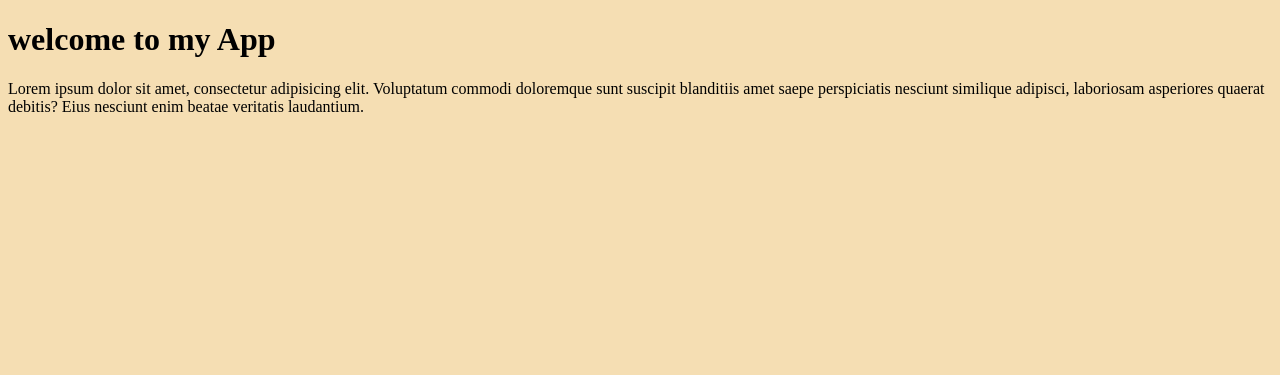
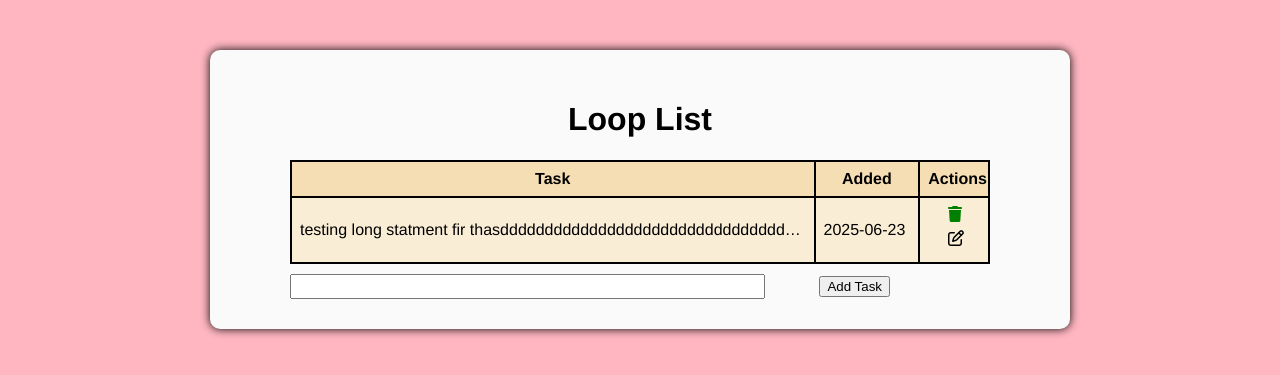
Before and after one commit to Abdalla2004-collab/To-do-list, a Flask app: page / in a window 1280 px wide. Shown: the top 375 px of the page. Run offline with Flask 3, Linux system fonts and the light colour scheme; data comes from the database, SQL or seed files in the repository; both versions use the stored data as it was after the commit; some libraries are stand-ins or nearby versions.

Commit message:
styling the website

```diff
--- a/app.py
+++ b/app.py
@@ -1,19 +1,74 @@
 # Imports
-from flask import Flask, render_template
+from flask import Flask, render_template, redirect, request
 from flask_scss import Scss
 from flask_sqlalchemy import SQLAlchemy
+from datetime import datetime
 
 # My App
 app = Flask(__name__)
+app.config["SQLALCHEMY_DATABASE_URI"] = "sqlite:///database.db"
+db = SQLAlchemy(app)
+
+#data class
+class MyTask(db.Model):
+    id = db.Column(db.Integer, primary_key=True)
+    content = db.Column(db.String(100), nullable=False)
+    completed = db.Column(db.Integer, default=0)
+    created = db.Column(db.DateTime, default=datetime.utcnow)
+
+    def __repr__(self):
+        return f"Task {self.id}"
 
 
 
-@app.route("/")
+#routes to webpage
+@app.route("/", methods=["POST", "GET"])
 def index():
-    return render_template("index.html")
+    # Add a task
+    if request.method == "POST":
+        current_task = request.form['content']
+        new_task = MyTask(content=current_task)
+        try:
+            db.session.add(new_task)
+            db.session.commit()
+            return redirect("/")
+        except Exception as e:
+            print(f"ERROR: {e}")
+            return(f"ERROR: {e}")
+    # See all current tasks
+    else:
+        tasks = MyTask.query.order_by(MyTask.created).all()
+        return render_template("index.html", tasks=tasks)
 
+#for deleting items new route will be created for redirecting
+@app.route("/delete/<int:id>")
+def delete(id:int):
+    delete_task = MyTask.query.get_or_404(id)
+    try:
+        db.session.delete(delete_task)
+        db.session.commit()
+        return redirect("/")
+    except Exception as e:
+        print (f"ERROR: {e}")
+        return f"ERROR: {e}"
 
+#for edditing existing tasks
+@app.route("/edit/<int:id>", methods=["GET", "POST"])
+def edit(id:int):
+    task = MyTask.query.get_or_404(id)
+    if request.method == "POST":
+        task.content = request.form['content']
+        try:
+            db.session.commit()
+            return redirect("/")
+        except Exception as e:
+            return f"ERROR: {e}"
+    else:
+        return render_template("edit.html", task=task)
 
+#runner and debugger
+if __name__ == "__main__":
+    with app.app_context():
+        db.create_all()
 
-if __name__ in "__main__":
     app.run(debug=True)
--- a/static/css/styles.css
+++ b/static/css/styles.css
@@ -1,3 +1,77 @@
-body {
-  background-color: wheat;
-}/*# sourceMappingURL=styles.css.map */
+body{
+    font-family: 'Franklin Gothic Medium', 'Arial Narrow', Arial, sans-serif;
+    margin: 0;
+    padding: 0;
+    background-color: lightpink;
+}
+
+.content{
+
+    flex: 1;
+    max-width: 800px;
+    margin: 50px auto;
+    padding: 30px;
+    background-color: rgb(250, 250, 250);
+    border-radius: 10px;
+    box-shadow: 0 0 10px black;
+    text-align: center;
+
+}
+
+.contents-table {
+  vertical-align: middle;
+  border: 2px solid;
+  margin: 0 auto;
+  table-layout: fixed;
+  width: 100%;
+  max-width: 700px;
+  border-collapse: collapse;
+  margin-bottom: 10px;
+
+}
+.contents-table th, td {
+    border: 2px solid;
+    padding: 8px;
+}
+.contents-table th{
+    text-align: center;
+    background-color: wheat;
+
+}
+.contents-table td {
+  text-align: left;
+  max-width: 150px;
+  white-space: nowrap;
+  overflow: hidden;
+  text-overflow: ellipsis;
+  background-color: rgb(250, 237, 214);
+  cursor: help;
+}
+
+.fa-trash, .fa-pen-to-square{
+    height: 40%;
+    margin-left: 38%;
+    padding-bottom: 8px;
+}
+.fa-trash:hover, .fa-pen-to-square:hover{
+    opacity: 50%;
+
+}
+.fa-trash{
+    color: green;
+}
+.fa-pen-to-square{
+    color: black;
+}
+
+.form-wrapper{
+   max-width: 700px;
+
+}
+.form-wrapper form input[type="text"]{
+    width: 465px;
+    padding: 3px;
+}
+.form-wrapper form input[type="submit"]{
+    margin-left: 50px;
+}
--- a/static/css/styles.scss
+++ /dev/null
@@ -1,3 +0,0 @@
-body{
-    background-color: wheat;
-}
--- /dev/null
+++ b/templates/base.html
@@ -0,0 +1,13 @@
+<!DOCTYPE html>
+<html lang="en">
+<head>
+    <meta charset="UTF-8">
+    <meta name="viewport" content="width=device-width, initial-scale=1.0">
+    <link rel="stylesheet" href="{{ url_for('static', filename='/css/styles.css') }}">
+    <script src="https://kit.fontawesome.com/dbde7cc496.js" crossorigin="anonymous"></script>
+    {% block head%}{% endblock %}
+</head>
+<body>
+    {% block body %}{% endblock %}
+</body>
+</html>
--- a/templates/index.html
+++ b/templates/index.html
@@ -1,15 +1,49 @@
-<!DOCTYPE html>
-<html lang="en">
-    <head>
-        <meta charset="UTF-8">
-        <meta name="viewport" content="width=device-width, initial-scale=1.0">
-        <link rel="stylesheet" href="{{ url_for('static', filename='/css/styles.css') }}">
-        <title>My App</title>
-    </head>
-    <body>
-        <h1>welcome to my App</h1>
-        <p>
-            Lorem ipsum dolor sit amet, consectetur adipisicing elit. Voluptatum commodi doloremque sunt suscipit blanditiis amet saepe perspiciatis nesciunt similique adipisci, laboriosam asperiores quaerat debitis? Eius nesciunt enim beatae veritatis laudantium.
-        </p>
-    </body>
-</html>
+{% extends 'base.html'%}
+
+{% block head%}
+<title>Loop List</title>
+{% endblock %}
+
+{% block body %}
+<div class="content">
+    <h1>Loop List</h1>
+
+    {% if tasks | length < 1 %}
+    <h3>There are no tasks...start planning your routine!</h3>
+    {% else %}
+        <table class="contents-table">
+            <colgroup>
+                <col style="width: 75%;">
+                <col style="width: 15%;">
+                <col style="width: 10%;">
+            </colgroup>
+            <thead>
+                <tr>
+                <th>Task</th>
+                <th>Added</th>
+                <th>Actions</th>
+                </tr>
+            </thead>
+            <tbody>
+                {% for task in tasks %}
+                <tr>
+                <td title="{{ task.content }}">{{ task.content }}</td>
+                <td title="{{ task.created.strftime('%Y-%m-%d') }}">{{ task.created.strftime("%Y-%m-%d") }}</td>
+                <td>
+                    <a href="/delete/{{ task.id }}"><i class="fa-solid fa-trash"></i></a><br>
+                    <a href="/edit/{{ task.id }}"><i class="fa-regular fa-pen-to-square"></i></a>
+                </td>
+                </tr>
+                {% endfor %}
+            </tbody>
+    </table>
+    {% endif %}
+
+    <div class="form-wrapper">
+        <form action="/" method="POST">
+            <input type="text" name="content" id="content" required>
+            <input type="submit" name="Add Task" id="Add Task" value="Add Task">
+        </form>
+    </div>
+</div>
+{% endblock %}
```
Also changed, not shown: templates/edit.html (added, +14 -0 lines), instance/database.db (added), 1 other file.
